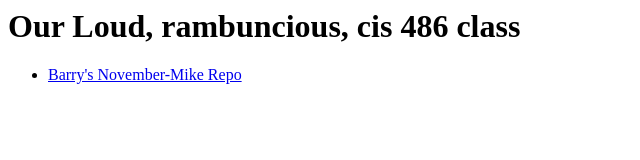
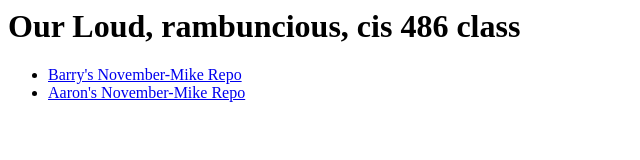
Before and after one commit to barrycumbie/automatic-octo-eureka-november-classRepo, a plain HTML site: page index.html in a window 1280 px wide. Shown: the whole page, without its empty margins (0-640 px from the left). Drawn offline with Linux system fonts and the light colour scheme.

Commit message:
removed dups/added link to personal repo

```diff
--- a/index.html
+++ b/index.html
@@ -3,4 +3,6 @@
 <ul>
     <li><a href="https://github.com/barrycumbie/reimagined-guide-november-mike" target="_blank">Barry's November-Mike Repo</a>
     </li>
+    <li><a href="https://github.com/phenicieaaron/curly-sniffle-mike" target="_blank">Aaron's November-Mike Repo</a>
+    </li>
 </ul>
```
